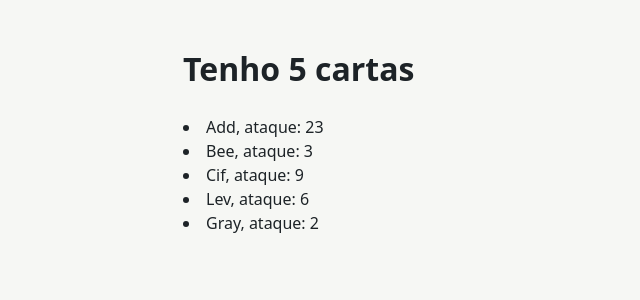
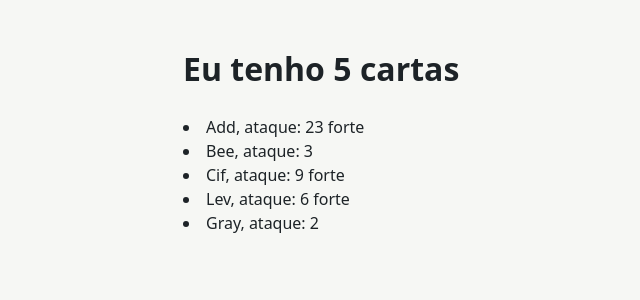
Before and after one commit to Flying-Toasters/ficha3-rodrigodomingos, a React (Vite) app: page / in a window 1280 px wide. Shown: the top 300 px of the page, without its empty margins (137-777 px from the left). Built offline with nearby package versions, Linux system fonts and the light colour scheme.

Commit message:
Add feat: Adicionar etiqueta à cartas com ataque forte

```diff
--- a/src/App.jsx
+++ b/src/App.jsx
@@ -22,7 +22,7 @@ const cards = [
 function App() {
   return (
     <main>
-      <h1>Tenho {cards.length} cartas</h1>
+      <h1>Eu tenho {cards.length} cartas</h1>
       {cards.map((card) => (
         <Card key={card.name} {...card}/>
       ))}
--- a/src/Card.jsx
+++ b/src/Card.jsx
@@ -1,7 +1,7 @@
 function Card({name, attack}) {
   return (
     <li className="card">
-      {name}, ataque: {attack}
+      {name}, ataque: {attack} {attack >= 6 && <span>forte</span>}
     </li>
   );
 }
```
